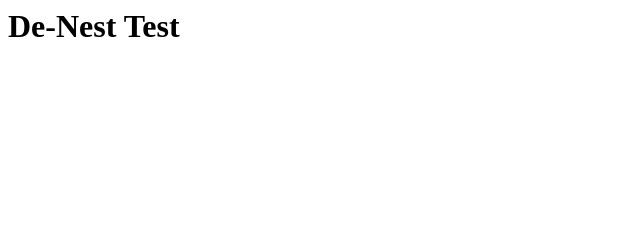
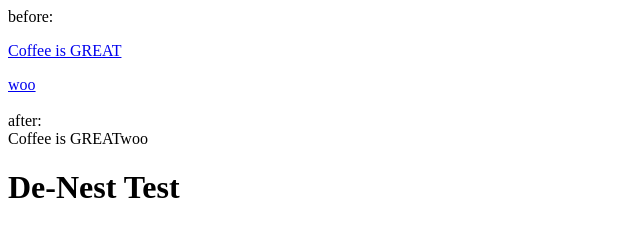
Before and after one commit to npaul007/de-nest, a plain HTML site: page index.html in a window 1280 px wide. Shown: the whole page, without its empty margins (0-640 px from the left). Drawn offline with Linux system fonts and the light colour scheme.

Commit message:
added more options and added some more log/write statements to index.html, improved handleText func in de-nest.js

```diff
--- a/de-nest.js
+++ b/de-nest.js
@@ -1,10 +1,9 @@
 const DeNester = Object.freeze({
     handleText(element,newElement,textOptions)
     {
-        // we only append if the elements immediate child is a text node so that we don't append duplicates
-        if(textOptions.keepAllText && element.childNodes[0].nodeType == 3)
+        if(newElement.textContent.trim() == "")
         {
-            newElement.textContent += element.textContent;
+            newElement.textContent = element.textContent;
         }
     },
     handleAttributes:function(element,newElement,attributeOptions)
@@ -29,11 +28,12 @@ const DeNester = Object.freeze({
                this.handleAttributes(element,newElement,options.attributeOptions);
             }
 
-            if(options && options.textOptions)
+            if(element.textContent && options && options.textOptions)
             {
                 this.handleText(element,newElement,options.textOptions);
             }
 
+            // if a child exists we move to it
             if(element.children)
             {
                 element = element.children[0];
--- a/index.html
+++ b/index.html
@@ -5,9 +5,10 @@
         <script>
             window.div = document.createElement('div');
             window.html = '<span class="john-wick neo">'+
-                                '<article class="foo" style="color:red;":>'+
-                                    '<a href="http://google.com">'+
+                                '<article class="foo" style="color:red;":ba ="sheep">'+
+                                    '<a href="http://google.com" bar="foo">'+
                                     '<p data="bird is the word">Coffee is GREAT</p>'+
+                                    'woo'+
                                     '</a>'+
                                 '</article>'+
                             '</span>';
@@ -18,14 +19,24 @@
                 tagName:"span",
                 attributeOptions:{
                     keepAllAttributes:false,
-                    keepTheseAttributes:['class','data']
+                    keepTheseAttributes:['class','data'],
+                    keepNameMatch:new RegExp("/bar/","g"),
+                    keepValueMatch:new RegExp("/foo/","g")
                 },
                 textOptions:{
                     keepAllText:true
                 }
             };
 
-            console.log(DeNester.denest(window.div,window.options));
+            console.log("options:",window.options);
+
+            window.denestedEl = DeNester.denest(window.div,window.options);
+
+            console.log("before:",window.div);
+            console.log("after:",window.denestedEl);
+
+            document.write("before: "+window.div.outerHTML);
+            document.write("<br>after: <br>"+ window.denestedEl.outerHTML);
         </script>
     </head>
     <body>
```
